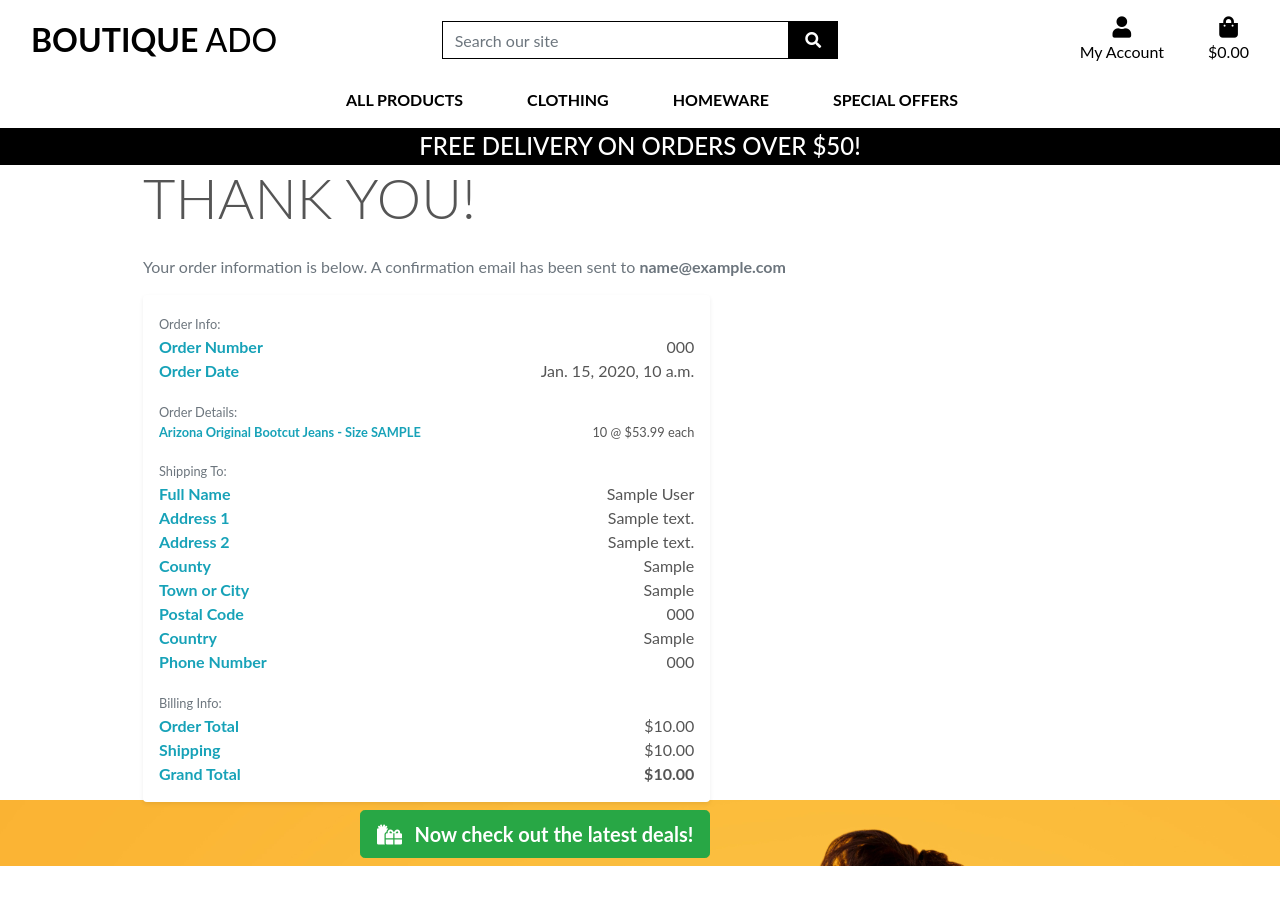
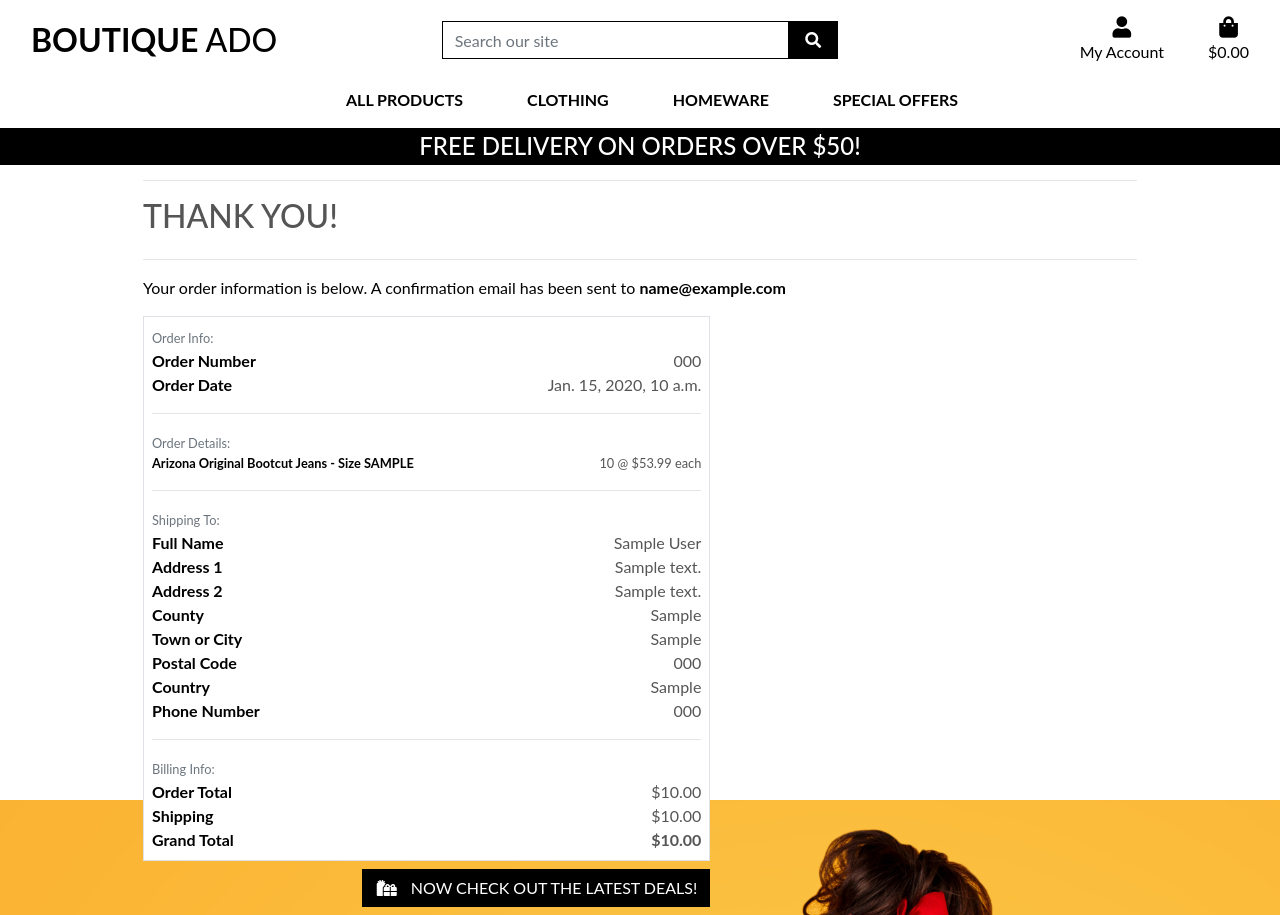
Before and after one commit to ckz8780/django_ecommerce, a Django app: template checkout/templates/checkout/checkout_success.html in a window 1280 px wide. Before the commit the page ends 866 px from the top, so only its background shows below. Run offline with Django 3.2, Linux system fonts and the light colour scheme; the template is opened without the code that fills it: values that come from a table or form of the project are taken from there, others are empty; data comes from the database, SQL or seed files in the repository; tables that the repository leaves empty hold one stand-in row (values such as "Sample post"); some libraries are stand-ins or nearby versions; some web fonts are replaced.

Commit message:
Completed checkout success page redesign

```diff
--- a/checkout/templates/checkout/checkout_success.html
+++ b/checkout/templates/checkout/checkout_success.html
@@ -20,13 +20,15 @@
 	<div class="container">
 		<div class="row">
 			<div class="col">
-				<h1 class="display-4 logo-font mb-4">Thank You!</h1>
-				<p class="text-muted">Your order information is below. A confirmation email has been sent to <strong>{{ order.email }}</strong></p>
+				<hr>
+				<h2 class="logo-font mb-4">Thank You!</h2>
+				<hr>
+				<p class="text-black">Your order information is below. A confirmation email has been sent to <strong>{{ order.email }}</strong></p>
 			</div>
 		</div>
 		<div class="row">
 			<div class="col-12 col-lg-7">
-				<div class="order-confirmation-wrapper bg-white rounded shadow-sm p-3">
+				<div class="order-confirmation-wrapper bg-white p-2 border">
 					<div class="row">
 						<div class="col">
 							<small class="text-muted">Order Info:</small>
@@ -34,7 +36,7 @@
 					</div>
 					<div class="row">
 						<div class="col-12 col-md-4">
-							<p class="mb-0 text-info font-weight-bold">Order Number</p>
+							<p class="mb-0 text-black font-weight-bold">Order Number</p>
 						</div>
 						<div class="col-12 col-md-8 text-md-right">
 							<p class="mb-0">{{ order.order_number }}</p>
@@ -42,14 +44,15 @@
 					</div>
 					<div class="row">
 						<div class="col-12 col-md-4">
-							<p class="mb-0 text-info font-weight-bold">Order Date</p>
+							<p class="mb-0 text-black font-weight-bold">Order Date</p>
 						</div>
 						<div class="col-12 col-md-8 text-md-right">
 							<p class="mb-0">{{ order.date }}</p>
 						</div>
+						<div class="col"><hr></div>
 					</div>
 
-					<div class="row mt-3">
+					<div class="row">
 						<div class="col">
 							<small class="text-muted">Order Details:</small>
 						</div>
@@ -57,22 +60,23 @@
 					{% for item in order.lineitems.all %}
 						<div class="row">
 							<div class="col-12 col-md-8">
-								<p class="small mb-0 text-info font-weight-bold">{{ item.product.name }}{% if item.product_size %} - Size {{ item.product_size|upper }}{% endif %}</p>
+								<p class="small mb-0 text-black font-weight-bold">{{ item.product.name }}{% if item.product_size %} - Size {{ item.product_size|upper }}{% endif %}</p>
 							</div>
 							<div class="col-12 col-md-4 text-md-right">
 								<p class="small mb-0">{{ item.quantity }} @ ${{ item.product.price }} each</p>
 							</div>
+							<div class="col"><hr></div>
 						</div>
 					{% endfor %}
 
-					<div class="row mt-3">
+					<div class="row">
 						<div class="col">
 							<small class="text-muted">Shipping To:</small>
 						</div>
 					</div>
 					<div class="row">
 						<div class="col-12 col-md-4">
-							<p class="mb-0 text-info font-weight-bold">Full Name</p>
+							<p class="mb-0 text-black font-weight-bold">Full Name</p>
 						</div>
 						<div class="col-12 col-md-8 text-md-right">
 							<p class="mb-0">{{ order.full_name }}</p>
@@ -81,7 +85,7 @@
 
 					<div class="row">
 						<div class="col-12 col-md-4">
-							<p class="mb-0 text-info font-weight-bold">Address 1</p>
+							<p class="mb-0 text-black font-weight-bold">Address 1</p>
 						</div>
 						<div class="col-12 col-md-8 text-md-right">
 							<p class="mb-0">{{ order.street_address1 }}</p>
@@ -91,7 +95,7 @@
 					{% if order.street_address2 %}
 					<div class="row">
 						<div class="col-12 col-md-4">
-							<p class="mb-0 text-info font-weight-bold">Address 2</p>
+							<p class="mb-0 text-black font-weight-bold">Address 2</p>
 						</div>
 						<div class="col-12 col-md-8 text-md-right">
 							<p class="mb-0">{{ order.street_address2 }}</p>
@@ -102,7 +106,7 @@
 					{% if order.county %}
 					<div class="row">
 						<div class="col-12 col-md-4">
-							<p class="mb-0 text-info font-weight-bold">County</p>
+							<p class="mb-0 text-black font-weight-bold">County</p>
 						</div>
 						<div class="col-12 col-md-8 text-md-right">
 							<p class="mb-0">{{ order.county }}</p>
@@ -112,7 +116,7 @@
 
 					<div class="row">
 						<div class="col-12 col-md-4">
-							<p class="mb-0 text-info font-weight-bold">Town or City</p>
+							<p class="mb-0 text-black font-weight-bold">Town or City</p>
 						</div>
 						<div class="col-12 col-md-8 text-md-right">
 							<p class="mb-0">{{ order.town_or_city }}</p>
@@ -122,7 +126,7 @@
 					{% if order.postcode %}
 					<div class="row">
 						<div class="col-12 col-md-4">
-							<p class="mb-0 text-info font-weight-bold">Postal Code</p>
+							<p class="mb-0 text-black font-weight-bold">Postal Code</p>
 						</div>
 						<div class="col-12 col-md-8 text-md-right">
 							<p class="mb-0">{{ order.postcode }}</p>
@@ -132,7 +136,7 @@
 
 					<div class="row">
 						<div class="col-12 col-md-4">
-							<p class="mb-0 text-info font-weight-bold">Country</p>
+							<p class="mb-0 text-black font-weight-bold">Country</p>
 						</div>
 						<div class="col-12 col-md-8 text-md-right">
 							<p class="mb-0">{{ order.country }}</p>
@@ -141,14 +145,15 @@
 
 					<div class="row">
 						<div class="col-12 col-md-4">
-							<p class="mb-0 text-info font-weight-bold">Phone Number</p>
+							<p class="mb-0 text-black font-weight-bold">Phone Number</p>
 						</div>
 						<div class="col-12 col-md-8 text-md-right">
 							<p class="mb-0">{{ order.phone_number }}</p>
 						</div>
+						<div class="col"><hr></div>
 					</div>
 
-					<div class="row mt-3">
+					<div class="row">
 						<div class="col">
 							<small class="text-muted">Billing Info:</small>
 						</div>
@@ -156,7 +161,7 @@
 
 					<div class="row">
 						<div class="col-12 col-md-4">
-							<p class="mb-0 text-info font-weight-bold">Order Total</p>
+							<p class="mb-0 text-black font-weight-bold">Order Total</p>
 						</div>
 						<div class="col-12 col-md-8 text-md-right">
 							<p class="mb-0">${{ order.order_total }}</p>
@@ -165,7 +170,7 @@
 
 					<div class="row">
 						<div class="col-12 col-md-4">
-							<p class="mb-0 text-info font-weight-bold">Shipping</p>
+							<p class="mb-0 text-black font-weight-bold">Shipping</p>
 						</div>
 						<div class="col-12 col-md-8 text-md-right">
 							<p class="mb-0">${{ order.shipping_cost }}</p>
@@ -174,7 +179,7 @@
 
 					<div class="row">
 						<div class="col-12 col-md-4">
-							<p class="mb-0 text-info font-weight-bold">Grand Total</p>
+							<p class="mb-0 text-black font-weight-bold">Grand Total</p>
 						</div>
 						<div class="col-12 col-md-8 text-md-right">
 							<p class="mb-0"><strong>${{ order.grand_total }}</strong></p>
@@ -185,11 +190,11 @@
 		</div>
 		<div class="row">
 			<div class="col-12 col-lg-7 text-right">
-				<a href="{% url 'products' %}?category=new_arrivals,deals,clearance" class="btn btn-lg btn-success my-2">
+				<a href="{% url 'products' %}?category=new_arrivals,deals,clearance" class="btn btn-black rounded-0 my-2">
 					<span class="icon mr-2">
 						<i class="fas fa-gifts"></i>
 					</span>
-					<span class="font-weight-bold">Now check out the latest deals!</span>
+					<span class="text-uppercase">Now check out the latest deals!</span>
 				</a>
 			</div>
 		</div>
--- a/checkout/views.py
+++ b/checkout/views.py
@@ -110,7 +110,7 @@ def checkout_success(request, order_number):
 	)
 
 	# Empty the customer's cart
-	del request.session['cart']
+	# del request.session['cart']
 
 	template = 'checkout/checkout_success.html'
 	context = {
```
